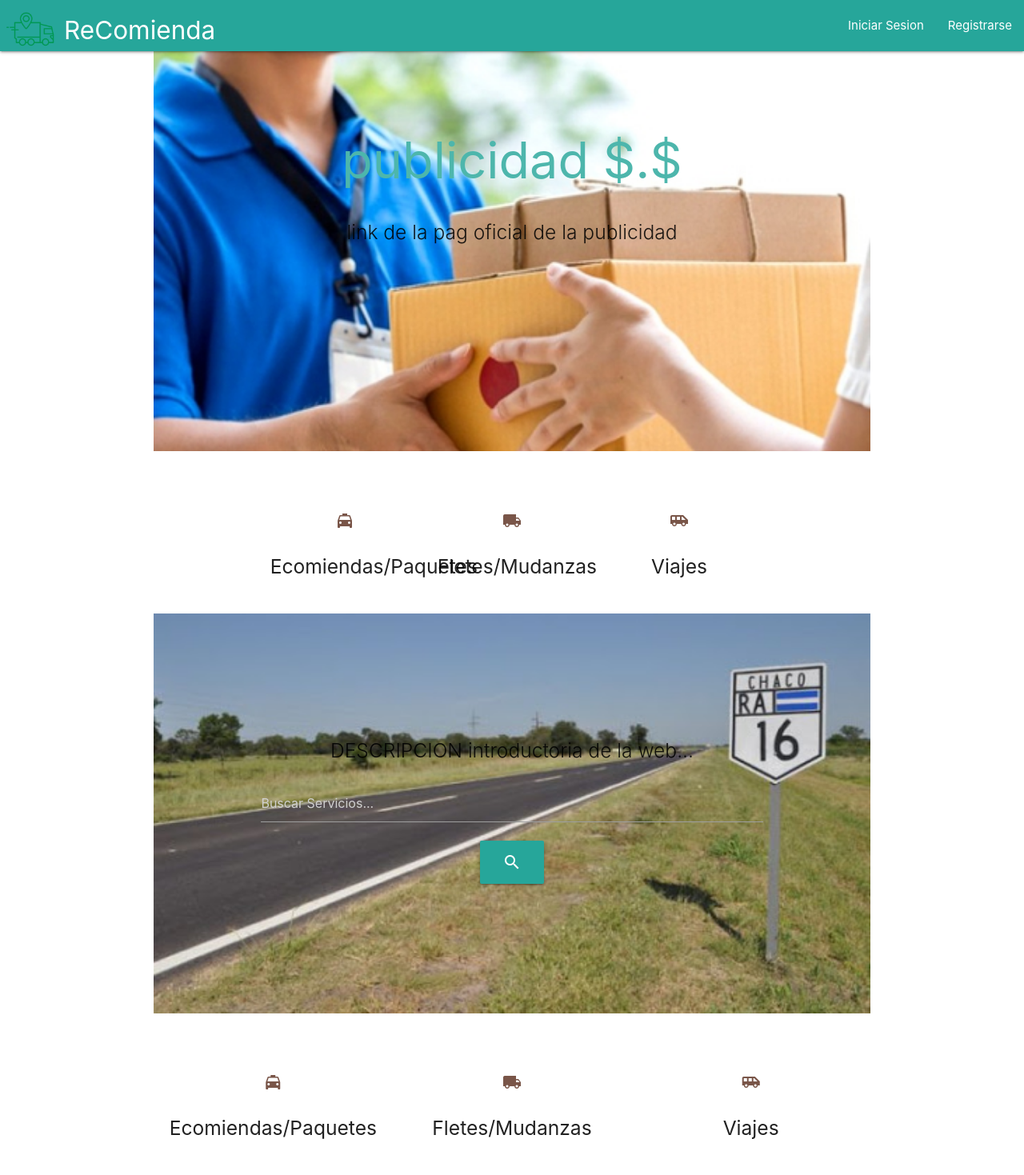
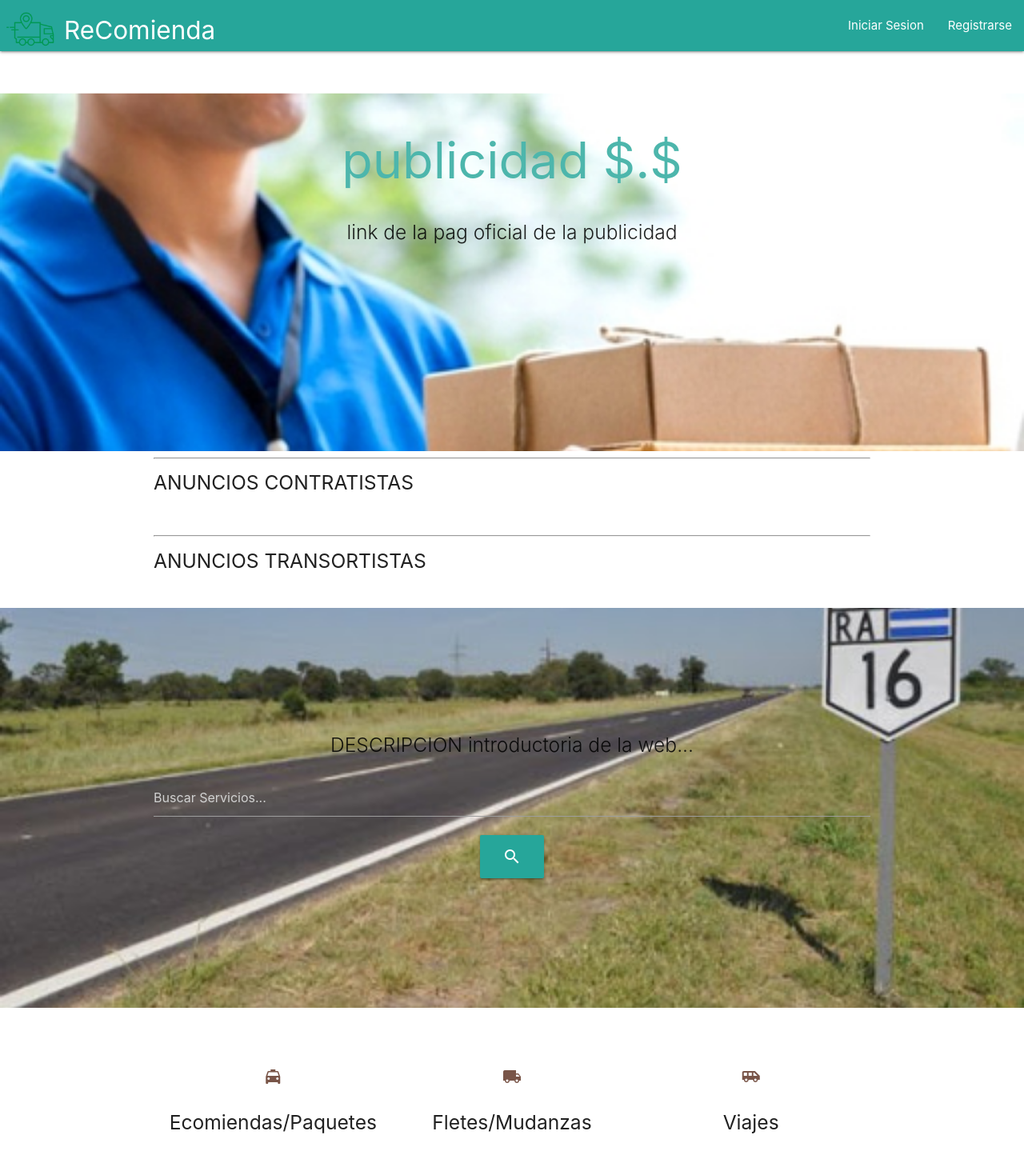
Before and after one commit to informatorio2020com07/Grupo1, a Django app: page / in a window 1280 px wide. Shown: the whole page at 80% size. After the commit the page ends 1417 px from the top, so only its background shows below. Run offline with Django 3.2, Linux system fonts and the light colour scheme; some libraries are stand-ins or nearby versions.

Commit message:
arreglo de conflicto

```diff
--- a/ReComienda/Anuncio/management/commands/cargar_bd.py
+++ b/ReComienda/Anuncio/management/commands/cargar_bd.py
@@ -7,11 +7,11 @@ from csv import DictReader
 class Command(BaseCommand):
 
     def __cargar_bd(self):
-        for fila in DictReader(open("static/csv/localidades.csv")):
+        for fila in DictReader(open("static/csv/localidades.csv", encoding="utf8")):
             locali = Localidad()
             locali.localidad = fila["Nombre"]
             locali.save()
-        for fila in DictReader(open("static/csv/transporte.csv")):
+        for fila in DictReader(open("static/csv/transporte.csv", encoding="utf8")):
             transp = Transporte()
             transp.transporte = fila["Tipo"]
             transp.save()
--- a/ReComienda/Anuncio/templates/anuncio/index.html
+++ b/ReComienda/Anuncio/templates/anuncio/index.html
@@ -11,48 +11,34 @@
       <h1 class="header center teal-text text-lighten-2">publicidad $.$</h1>
       <div class="row center">
         <h5 class="header col s12 light">link de la pag oficial de la publicidad</h5>
-      </div>
+    </div>
+      <br><br>
+  </div>
+      <div class="parallax"><img src="{% static 'img/rta.jpg' %}" alt="Unsplashed background img 1"></div>
+</div></div>
 
-      <br><br>
+<div class="container">
+     <div class="row">
+      <hr>
+  <h5>ANUNCIOS CONTRATISTAS</h5>
 
     </div>
   </div>
-  <div class="parallax"><img src="{% static 'img/rta.jpg' %}" alt="Unsplashed background img 1"></div>
-</div>
+</div></div>
+<div>
+<div class="container">
+  <div class="section">
+    <div class="row">
+      <hr>
+  <h5>ANUNCIOS TRANSORTISTAS</h5>
 
 
-<div class="container">
-  <div class="section">
-
-    <div class="row">
-      <div class="col s12 m4">
-        <div class="icon-block">
-          <h2 class="center brown-text"><i class="material-icons">local_taxi</i></h2>
-          <h5 class="center">Ecomiendas/Paquetes</h5>
-        </div>
-      </div>
-
-      <div class="col s12 m4">
-        <div class="icon-block">
-          <h2 class="center brown-text"><i class="material-icons">local_shipping</i></h2>
-          <h5 class="center">Fletes/Mudanzas</h5>
-        </div>
-      </div>
-
-      <div class="col s12 m4">
-        <div class="icon-block">
-          <h2 class="center brown-text"><i class="material-icons">airport_shuttle</i></h2>
-          <h5 class="center">Viajes</h5>
-        </div>
-      </div>
     </div>
-
   </div>
-</div>
+</div></div></div>
 
 
 <div class="parallax-container valign-wrapper">
-
     <div class="container">
       <div class="row center">
         <h5 class="header col s12 light">DESCRIPCION introductoria de la web...</h5>
@@ -62,7 +48,7 @@
         <a href="#" id="download-button" class="btn-large waves-effect waves-light teal lighten-1"><i class="material-icons">search</i></a></a>
       </div>
     </div>
-  <div class="parallax"><img src="img/ruta.jpg" alt="Unsplashed background img 3"></div>
+  <div class="parallax"><img src="{% static 'img/ruta.jpg' %}" alt="Unsplashed background img 3"></div>
 </div>
-
+</div>
 {% endblock %}
--- a/ReComienda/templates/base.html
+++ b/ReComienda/templates/base.html
@@ -43,7 +43,7 @@
       </div>
     </nav>
   </header>
-  <div class="container">
+  <!--<div class="container">-->
 
   <main>
 
```
Also changed, not shown: ReComienda/media/Perfil/002_lpsQLin.jpg (added).
